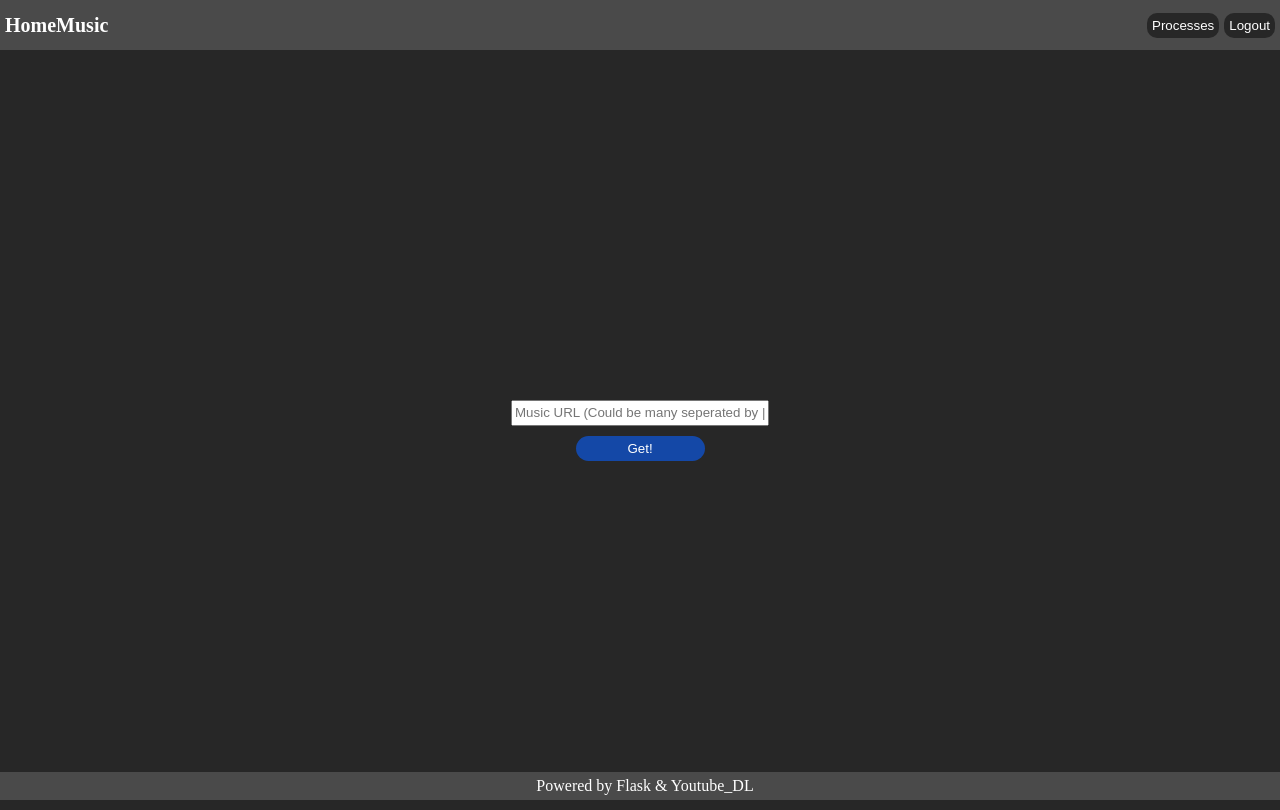
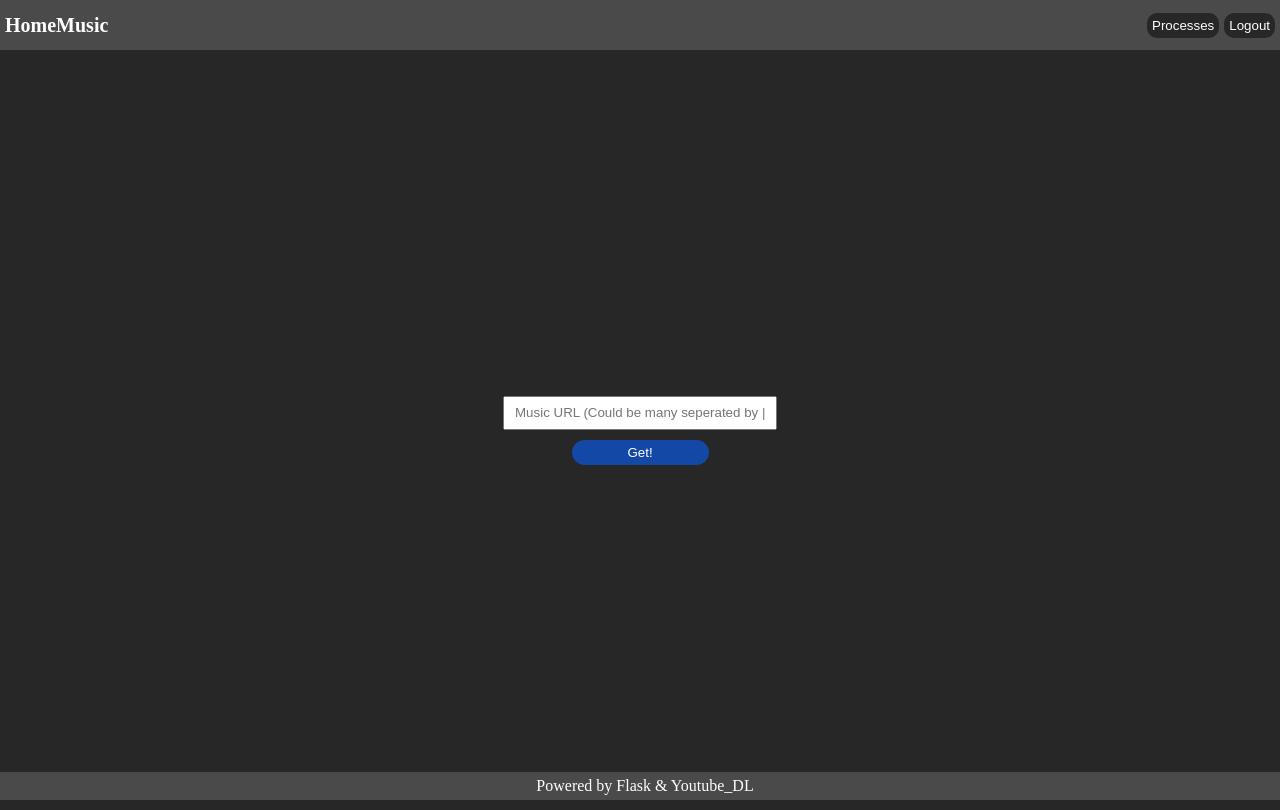
Before and after one commit to zNitche/HomeMusic, a Flask app: page / in a window 1280 px wide. Run offline with Flask 3, Linux system fonts and the light colour scheme; the visitor is signed in with stand-in values (Sample User, id 1); parts of the project's set-up code (start-up, migrations or seed data) failed here and were passed over.

Commit message:
minor styling tweaks

```diff
--- a/home_music/static/main.css
+++ b/home_music/static/main.css
@@ -1,10 +1,9 @@
-html {
+html, body {
     height: 100%;
 }
 
 body {
     margin: 0;
-    height: 100%;
     background-color: #272727;
     font-family: IBM Plex Sans !important;
     color: #ffffff;
@@ -143,6 +142,7 @@ input.login-form-input {
 .search-bar input {
     width: 250px;
     height: 20px;
+    padding: 5px 10px;
 }
 
 .footer {
@@ -231,6 +231,7 @@ input.login-form-input {
     display: flex;
     flex-direction: row;
     width: 100%;
+    padding 5px 0
 }
 
 .flashed-message-container {
```
